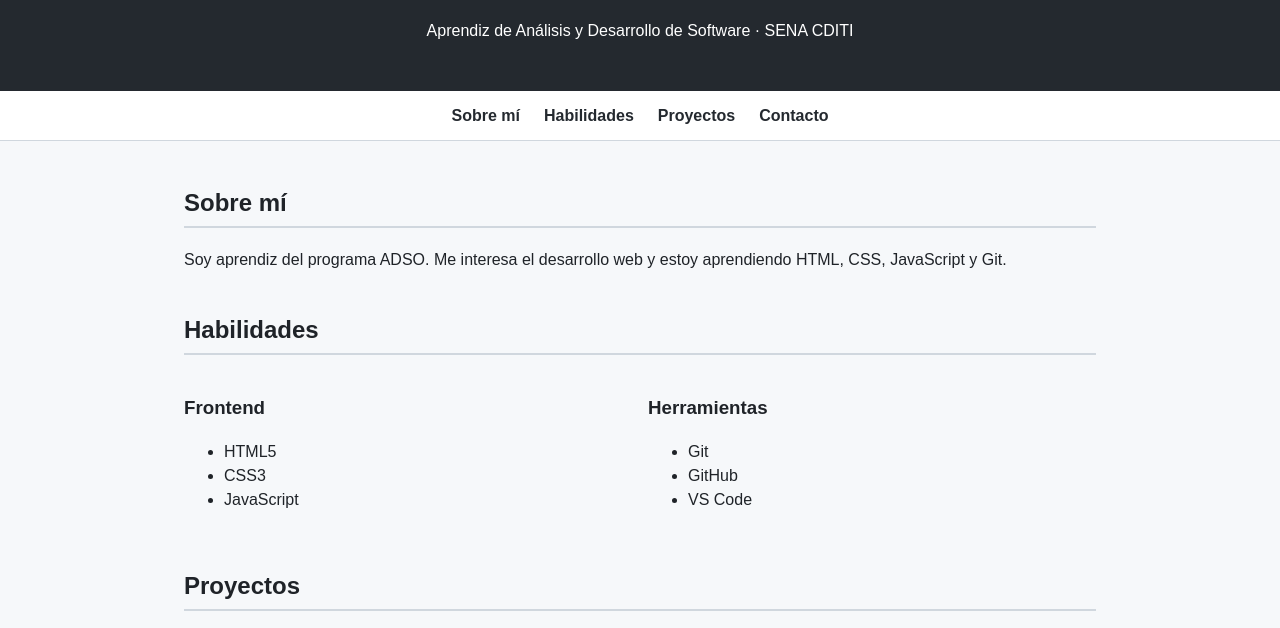
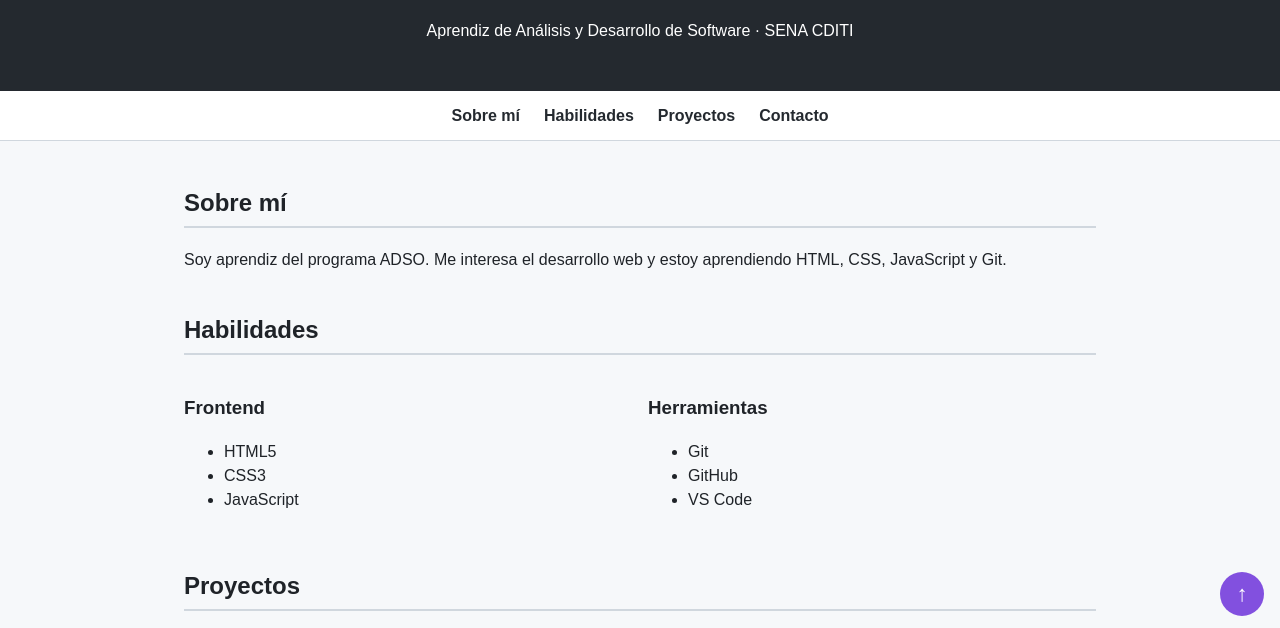
Before and after one commit to jsebastiandq/mi-portafolio-ejemplo, a plain HTML site: page index.html in a window 1280 px wide. Shown: the part 104-732 px from the top of the page. Drawn offline with Linux system fonts and the light colour scheme.

Commit message:
feat: botón volver arriba (closes #6)

```diff
--- a/css/estilos.css
+++ b/css/estilos.css
@@ -100,3 +100,19 @@ html { scroll-behavior: smooth; }
 
   .menu a { padding: .4rem; }
 }
+
+/* HU-06 · Botón volver arriba */
+.volver-arriba {
+  position: fixed;
+  right: 1rem;
+  bottom: 5rem;
+  width: 44px;
+  height: 44px;
+  display: grid;
+  place-items: center;
+  border-radius: 50%;
+  background: #8250df;
+  color: #ffffff;
+  font-size: 1.4rem;
+  text-decoration: none;
+}
--- a/index.html
+++ b/index.html
@@ -7,7 +7,7 @@
   <link rel="stylesheet" href="css/estilos.css">
 </head>
 <body>
-  <header class="encabezado">
+  <header class="encabezado" id="inicio">
     <h1>Tu Nombre</h1>
     <p>Aprendiz de Análisis y Desarrollo de Software · SENA CDITI</p>
   </header>
@@ -81,5 +81,7 @@
       <a href="https://www.linkedin.com/in/jsebastiandq" target="_blank" rel="noopener">LinkedIn</a>
     </p>
   </footer>
+
+  <a href="#inicio" class="volver-arriba" aria-label="Volver arriba">↑</a>
 </body>
 </html>
```
